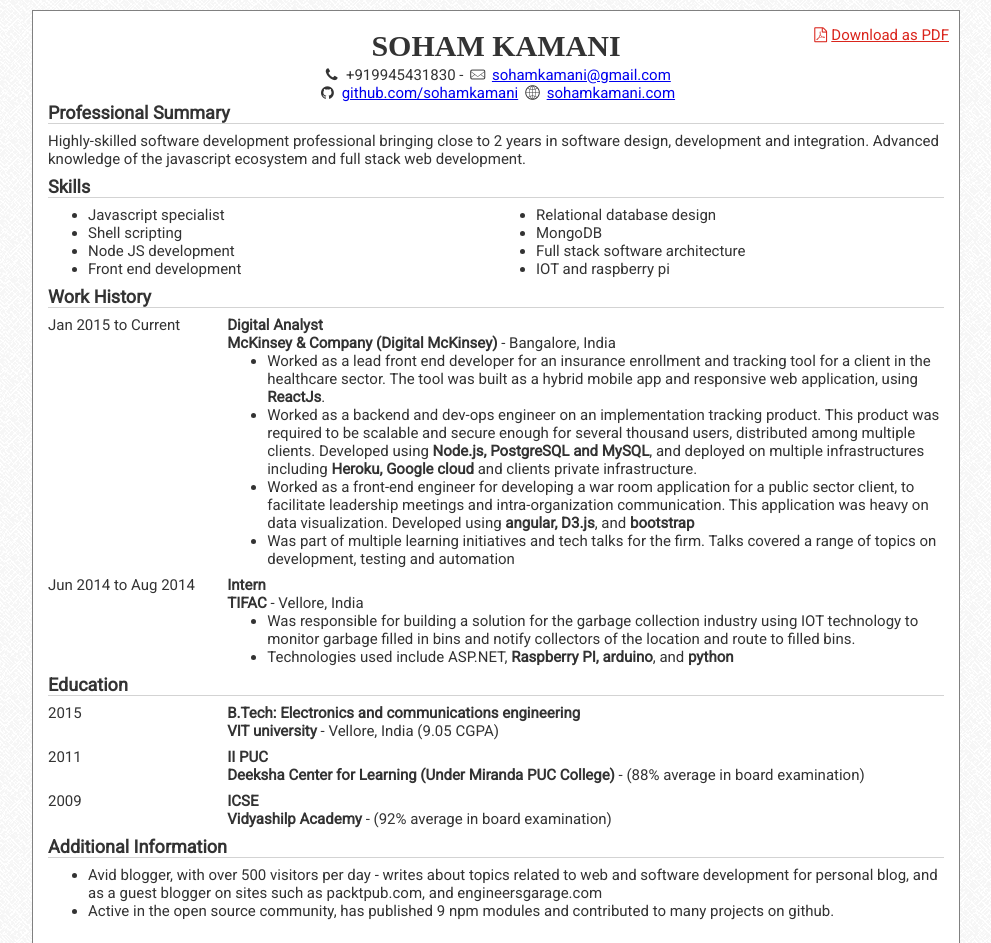
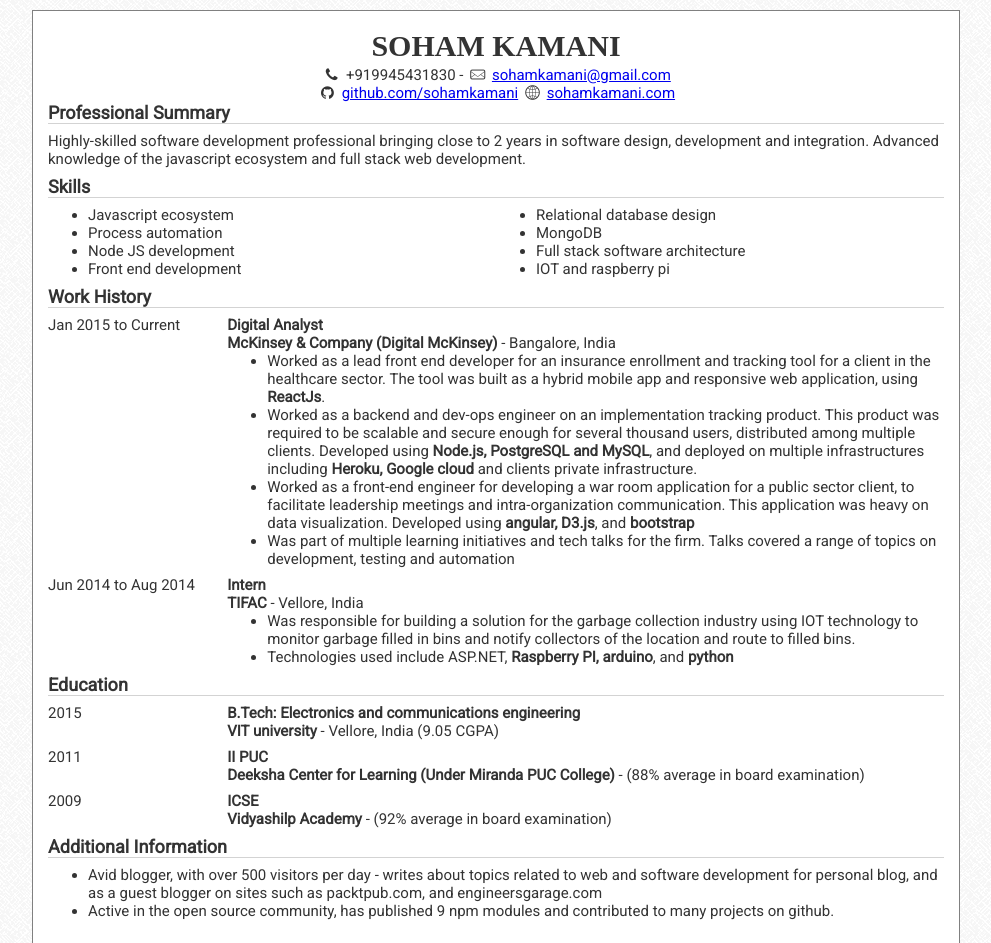
Before and after one commit to sohamkamani/me, a website: page cv.html in a window 1280 px wide. Shown: the top 943 px of the page, without its empty margins (144-1135 px from the left). Drawn offline with Linux system fonts and the light colour scheme.

Commit message:
changed skills

```diff
--- a/cv.html
+++ b/cv.html
@@ -11,7 +11,7 @@
 
 <body>
   <div class="container">
-    <div class="download-as"><a href="./soham_kamani_cv.pdf"><i class="icon-file-pdf"></i>Download as PDF</a></div>
+    <!--<div class="download-as"><a href="./soham_kamani_cv.pdf"><i class="icon-file-pdf"></i>Download as PDF</a></div>-->
     <header>
       <h1>SOHAM KAMANI</h1>
       <p><i class="icon-phone"></i> +919945431830 - <i class="icon-mail"></i> <a href="mailto:sohamkamani@gmail.com">sohamkamani@gmail.com</a></p>
@@ -31,8 +31,8 @@
         <div class="title">Skills</div>
         <div class="content half-list-container">
           <ul class="half-list">
-            <li>Javascript specialist</li>
-            <li>Shell scripting</li>
+            <li>Javascript ecosystem</li>
+            <li>Process automation</li>
             <li>Node JS development</li>
             <li>Front end development</li>
           </ul>
```
Also changed, not shown: 1 other file.
